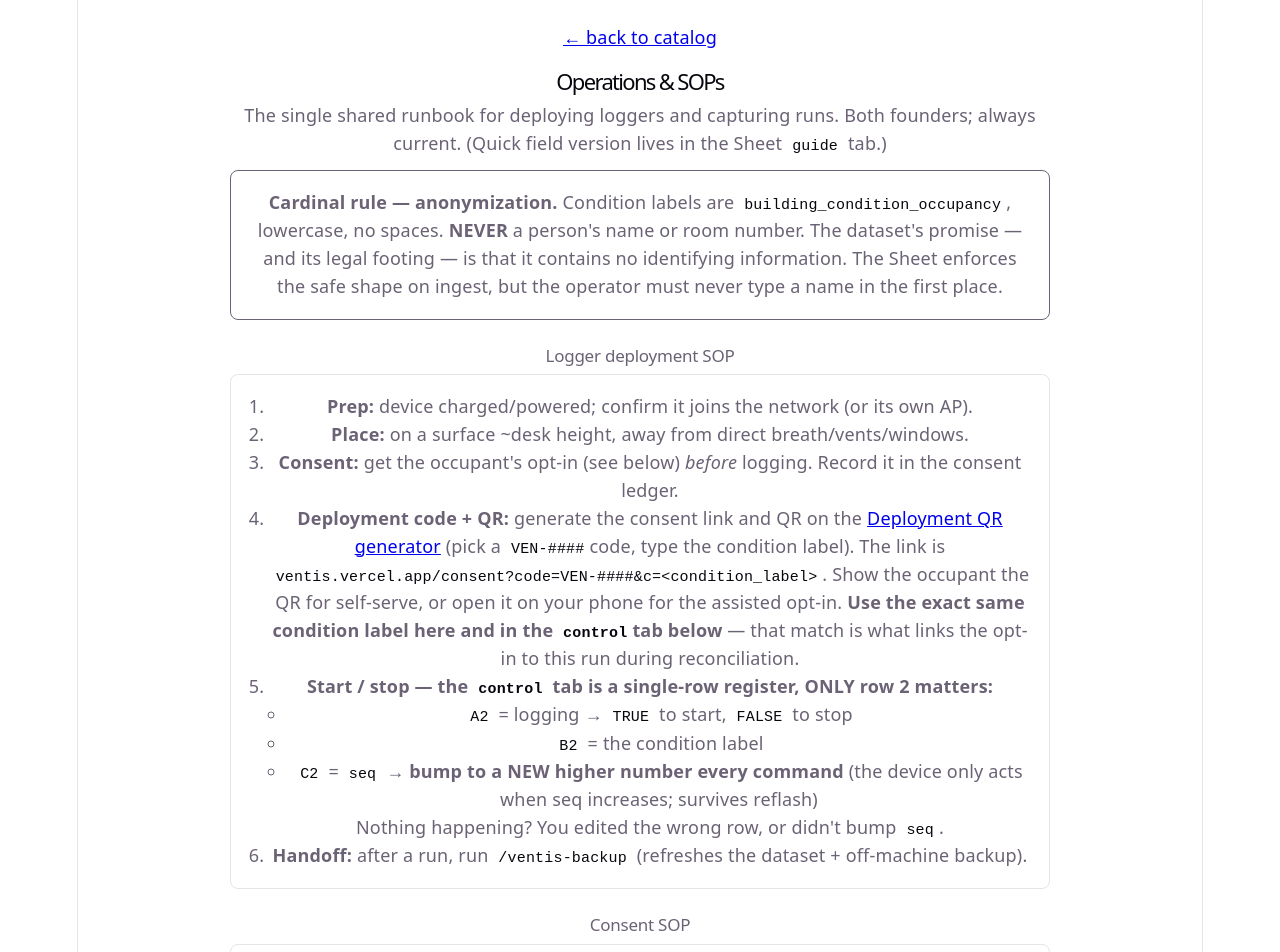
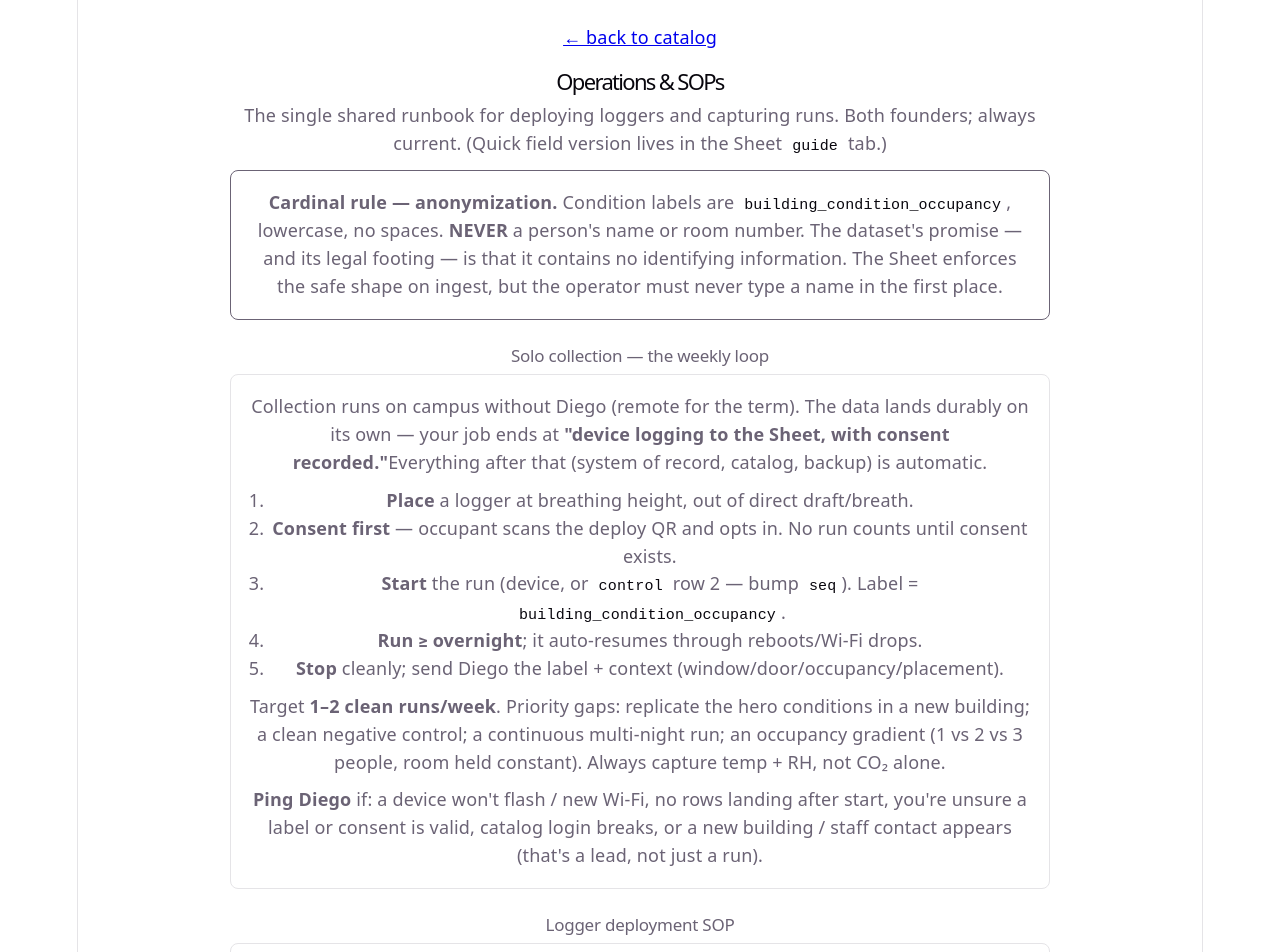
Before and after one commit to dturru/Ventis, a React (Vite) app in the folder library/: page /operations in a window 1280 px wide. Shown: the top 952 px of the page. Built offline with nearby package versions, Linux system fonts and the light colour scheme; the HTML template or start-up script is replaced by a standard one.

Commit message:
docs(operations): cofounder solo-collection weekly loop SOP

```diff
--- a/library/src/components/OperationsPage.tsx
+++ b/library/src/components/OperationsPage.tsx
@@ -22,6 +22,30 @@ export default function OperationsPage() {
         person's name or room number. The dataset's promise — and its legal footing — is that it
         contains no identifying information. The Sheet enforces the safe shape on ingest, but the
         operator must never type a name in the first place.
+      </div>
+
+      <h2 style={h2}>Solo collection — the weekly loop</h2>
+      <div style={card}>
+        Collection runs on campus without Diego (remote for the term). The data lands durably on
+        its own — your job ends at <strong>"device logging to the Sheet, with consent recorded."</strong>
+        Everything after that (system of record, catalog, backup) is automatic.
+        <ol style={{ paddingLeft: 20, margin: "10px 0 0" }}>
+          <li><strong>Place</strong> a logger at breathing height, out of direct draft/breath.</li>
+          <li><strong>Consent first</strong> — occupant scans the deploy QR and opts in. No run counts until consent exists.</li>
+          <li><strong>Start</strong> the run (device, or <code style={code}>control</code> row 2 — bump <code style={code}>seq</code>). Label = <code style={code}>building_condition_occupancy</code>.</li>
+          <li><strong>Run ≥ overnight</strong>; it auto-resumes through reboots/Wi-Fi drops.</li>
+          <li><strong>Stop</strong> cleanly; send Diego the label + context (window/door/occupancy/placement).</li>
+        </ol>
+        <p style={{ margin: "10px 0 0" }}>
+          Target <strong>1–2 clean runs/week</strong>. Priority gaps: replicate the hero conditions in a
+          new building; a clean negative control; a continuous multi-night run; an occupancy gradient
+          (1 vs 2 vs 3 people, room held constant). Always capture temp + RH, not CO₂ alone.
+        </p>
+        <p style={{ margin: "10px 0 0" }}>
+          <strong>Ping Diego</strong> if: a device won't flash / new Wi-Fi, no rows landing after start,
+          you're unsure a label or consent is valid, catalog login breaks, or a new building / staff
+          contact appears (that's a lead, not just a run).
+        </p>
       </div>
 
       <h2 style={h2}>Logger deployment SOP</h2>
```
